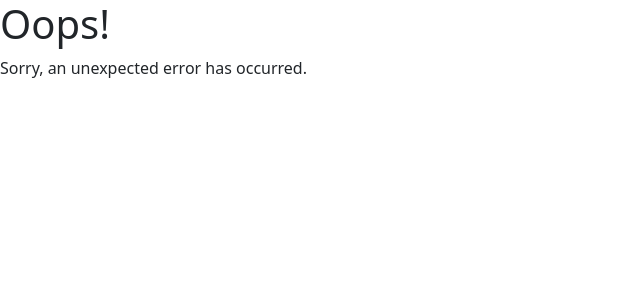
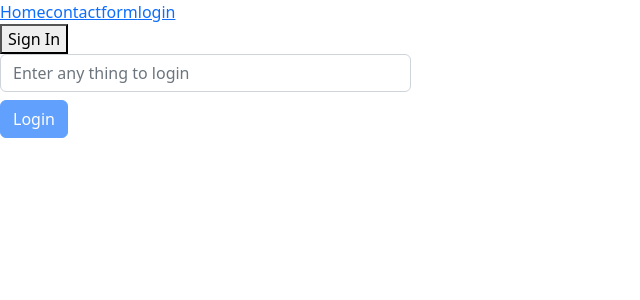
Before and after one commit to ducnm91/react-boilerplate, a React (Create React App) app: page /login in a window 1280 px wide. Shown: the top 300 px of the page, without its empty margins (0-640 px from the left). Built offline with nearby package versions, Linux system fonts and the light colour scheme; no server answers.

Commit message:
add auth flow

```diff
--- a/src/App.tsx
+++ b/src/App.tsx
@@ -1,31 +1,46 @@
-import React from "react";
+import React, { useState } from "react";
 import { Row, Col } from "react-bootstrap";
-import { Outlet, Link } from "react-router-dom";
+import { Routes, Route, BrowserRouter, Link } from "react-router-dom";
+import HomePage from "views/HomePage";
+import ContactPage from "views/ContactPage";
+import FormPage from "views/FormPage";
+import LoginPage from "views/Auth/Login";
+import ProtectedRoute from "ultil/ProtectedRoute";
 
-function App({ children }: { children: React.ReactNode }) {
+const Navigation = () => (
+  <nav>
+    <Link to="/home">Home</Link>
+    <Link to="/contact">contact</Link>
+    <Link to="/form">form</Link>
+    <Link to="/login">login</Link>
+  </nav>
+);
+
+function App() {
+  const [user, setUser] = React.useState("");
+
+  const handleLogin = () => setUser("robin");
+  const handleLogout = () => setUser("");
   return (
     <div className="App">
-      <Row className="container pt-4">
-        <Col lg={3} id="sidebar">
-          <ul className="list-group">
-            <li className="list-group-item">
-              <Link to="/">Home</Link>
-            </li>
-            <li className="list-group-item">
-              <Link to="/form">Form</Link>
-            </li>
-            <li className="list-group-item">
-              <Link to="contacts">Contacts</Link>
-            </li>
-            <li className="list-group-item">
-              <Link to="/404">404</Link>
-            </li>
-          </ul>
-        </Col>
-        <Col lg={9} id="content">
-          <Outlet />
-        </Col>
-      </Row>
+      <BrowserRouter>
+        <Navigation />
+        {user ? (
+          <button onClick={handleLogout}>Sign Out</button>
+        ) : (
+          <button onClick={handleLogin}>Sign In</button>
+        )}
+        <Routes>
+          <Route index element={<ContactPage />} />
+          <Route element={<ProtectedRoute isAllowed={!!user} />}>
+            <Route path="home" element={<HomePage />} />
+          </Route>
+          <Route path="contact" element={<ContactPage />} />
+          <Route path="form" element={<FormPage />} />
+          <Route path="login" element={<LoginPage />} />
+          <Route path="*" element={<p>There's nothing here: 404!</p>} />
+        </Routes>
+      </BrowserRouter>
     </div>
   );
 }
--- a/src/index.tsx
+++ b/src/index.tsx
@@ -2,19 +2,20 @@ import React from "react";
 import ReactDOM from "react-dom/client";
 import "assests/scss/index.scss";
 import reportWebVitals from "./reportWebVitals";
-import { RouterProvider } from "react-router-dom";
-import router from "./routers";
+import { Routes, Route, BrowserRouter, Link } from "react-router-dom";
 import store from "store";
 import { Provider } from "react-redux";
 import "./i18n";
+import App from "App";
 
 const root = ReactDOM.createRoot(
   document.getElementById("root") as HTMLElement
 );
+
 root.render(
   <React.StrictMode>
     <Provider store={store}>
-      <RouterProvider router={router} />
+      <App />
     </Provider>
   </React.StrictMode>
 );
--- a/src/routers/index.js
+++ b/src/routers/index.js
@@ -4,6 +4,7 @@ import HomePage from "views/HomePage";
 import ErrorPage from "views/ErrorPage";
 import ContactPage from "views/ContactPage";
 import FormPage from "views/FormPage";
+import LoginPage from "views/Auth/Login";
 
 const router = createBrowserRouter([
   {
@@ -23,6 +24,10 @@ const router = createBrowserRouter([
         path: "form",
         element: <FormPage />,
       },
+      {
+        path: "login",
+        element: <LoginPage />,
+      },
     ],
   },
 ]);
--- /dev/null
+++ b/src/ultil/ProtectedRoute.tsx
@@ -0,0 +1,12 @@
+import React from "react";
+import { Routes, Route, Link, Navigate, Outlet } from "react-router-dom";
+
+const ProtectedRoute = ({ isAllowed }: { isAllowed: boolean }) => {
+  if (!isAllowed) {
+    return <Navigate to="/login" replace />;
+  }
+
+  return <Outlet />;
+};
+
+export default ProtectedRoute;
--- /dev/null
+++ b/src/views/Auth/Login.tsx
@@ -0,0 +1,31 @@
+import React, { useState } from "react";
+
+function LoginPage() {
+  const [name, setName] = useState("");
+  return (
+    <div id="login-page">
+      <div className="row">
+        <div className="col-lg-4">
+          <form>
+            <input
+              type="text"
+              className="form-control mb-2"
+              placeholder="Enter any thing to login"
+              value={name}
+              onChange={(e) => setName(e.target.value)}
+            />
+            <button
+              type="button"
+              className="btn btn-primary"
+              disabled={!name.trim().length}
+            >
+              Login
+            </button>
+          </form>
+        </div>
+      </div>
+    </div>
+  );
+}
+
+export default LoginPage;
--- a/src/views/HomePage.tsx
+++ b/src/views/HomePage.tsx
@@ -1,5 +1,6 @@
 import React from "react";
 import { Helmet, HelmetProvider } from "react-helmet-async";
+import { Routes, Route, Link, Navigate } from "react-router-dom";
 import { useTranslation } from "react-i18next";
 import MouseTracker from "components/RenderProp";
 
@@ -13,7 +14,7 @@ function HomePage() {
         </Helmet>
       </HelmetProvider>
       <h2>{t("Welcome to React")}</h2>
-      <MouseTracker />
+      {/* <MouseTracker /> */}
     </>
   );
 }
```
